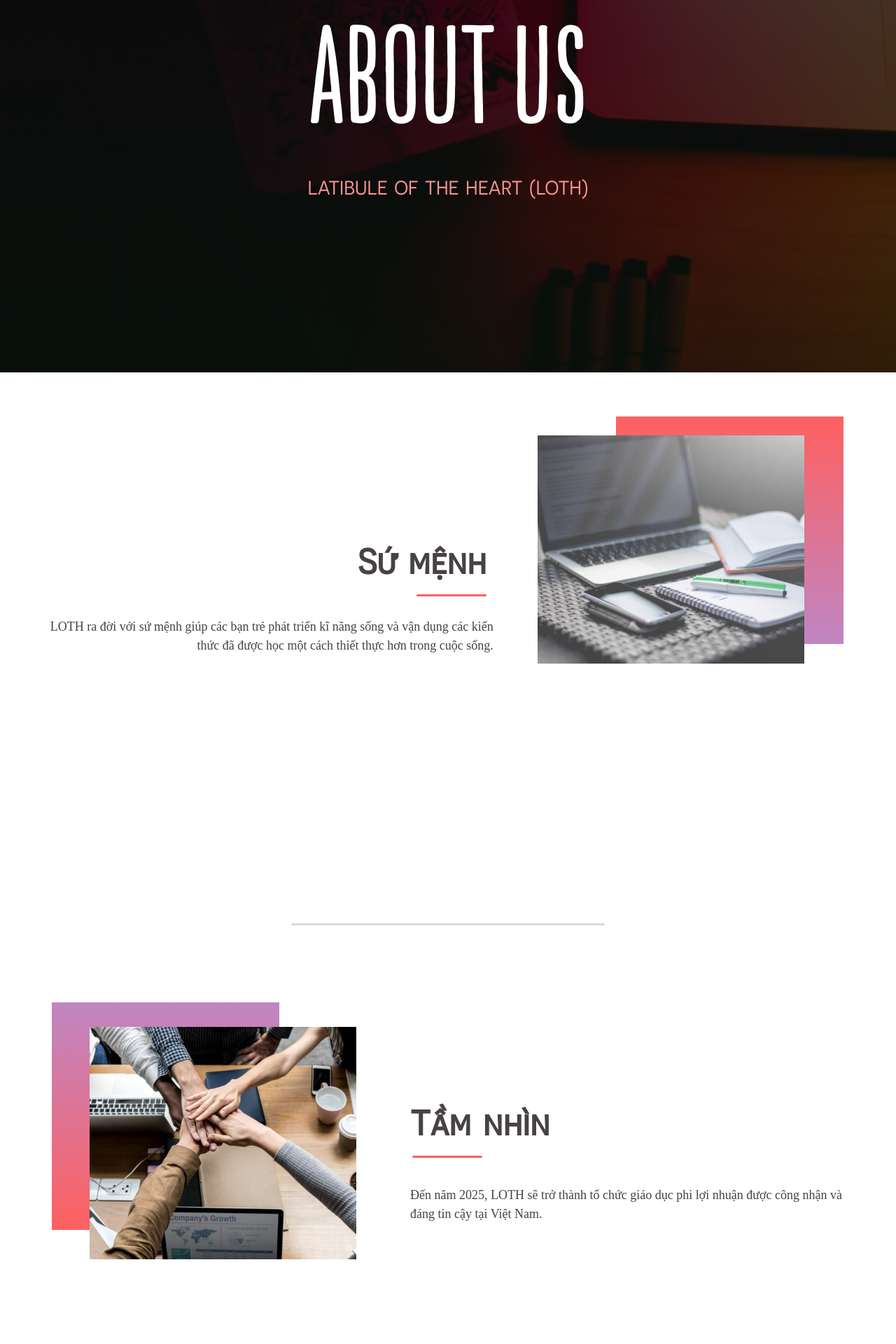
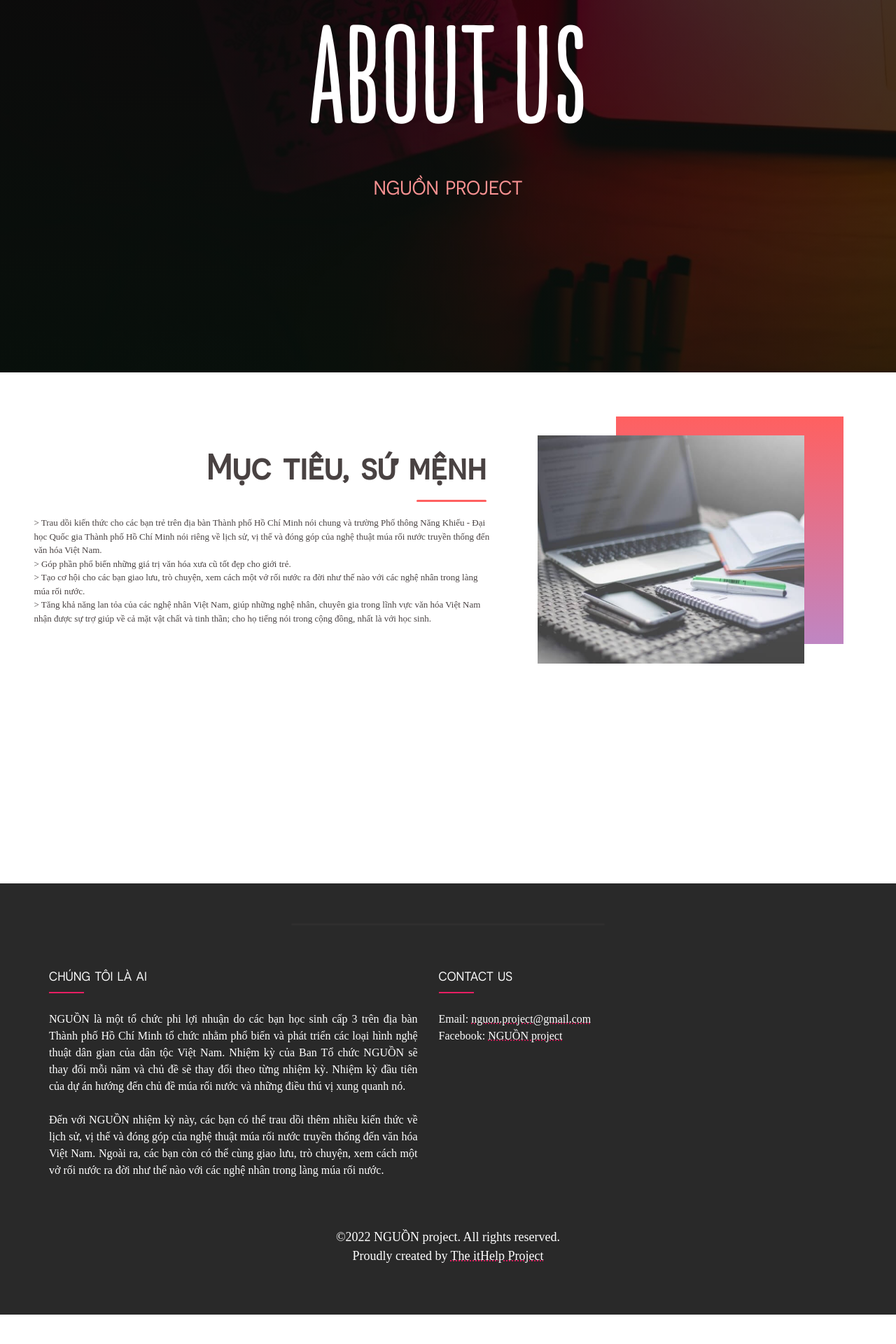
Before and after one commit to npovn/Nguon, a Jekyll site: the page aboutus.html, which Jekyll copies as it is, in a window 1280 px wide. Shown: the part 368-2288 px from the top of the page at 70% size. Built offline with Jekyll 4.4.1, drawn with Linux system fonts in a browser that asks for light colours; after the commit the page ends 2246 px from its top, so only the background shows below that; some of the changed text lies outside the part shown.

Commit message:
Update about us

```diff
--- a/aboutus.html
+++ b/aboutus.html
@@ -208,7 +208,7 @@
 
 .mission .title2{
     position: absolute;
-    transform: translateY(15vh);
+    transform: translateY(0vh);
     margin-left: 3vw;
     margin-right: 3vw;
     text-align: right;
@@ -218,7 +218,8 @@
 
 .mission .title2 p{
     position: absolute;
-    margin-top: 20px;
+    text-align: left !important;
+    margin-top: 10px;
     font-family: Vollkorn;
 }
 
@@ -803,7 +804,7 @@
         font-size: 50px;
     }
     .mission .title2 p{
-        font-size: 25px;
+        font-size: 20px;
     }
     .vision .title2 p{
         font-size: 25px;
@@ -835,7 +836,7 @@
         font-size: 50px;
     }
     .mission .title2 p{
-        font-size: 20px;
+        font-size: 15px;
     }
     .vision .title2 p{
         font-size: 20px;
@@ -861,7 +862,7 @@
         font-size: 50px;
     }
     .mission .title2 p{
-        font-size: 18px;
+        font-size: 13px;
     }
     .vision .title2 p{
         font-size: 18px;
@@ -890,7 +891,7 @@
   }
   @media screen and (max-width: 1020px) {
     .mission .title2 p{
-        font-size: 17px;
+        font-size: 12px;
     }
     .mission .deco{
         left: 60px;
@@ -903,7 +904,7 @@
   }
   @media screen and (max-width: 1008px) {
     .mission .title2 p{
-        font-size: 18px;
+        font-size: 13px;
     }
     .vision .title2 p{
         font-size: 18px;
@@ -1088,7 +1089,7 @@
         font-size: 40px;
     }
     .mission .title2 p{
-        font-size: 15px;
+        font-size: 10px;
     }
 
     /* Vision */
@@ -1199,7 +1200,6 @@
         transform: translateY(75vw);
         margin-left: 5vw;
         margin-right: 3vw;
-        text-align: right;
         padding: 10px;
         width: 85vw;
     }
@@ -1219,8 +1219,7 @@
         position: absolute;
     }
     .mission .title2 p{
-        text-align: left;
-        font-size: 15px;
+        font-size: 10px;
         margin-top: 20px;
     }
 
@@ -1485,135 +1484,24 @@
             <img src="Assets/Images/Aboutus.jpg" class="parallax1" alt="Study1">
             <div class="title">
                 <h1>About us</h1>
-                <p>Latibule of the Heart (LOTH)</p>
+                <p>Nguồn project</p>
             </div>
         </div>
-
         <div class="mission reveal">
             <div class="title2">
-                <h1>Sứ mệnh</h1>
-                <p>LOTH ra đời với sứ mệnh giúp các bạn trẻ phát triển kĩ năng sống và vận dụng các kiến thức đã được học một cách thiết thực hơn trong cuộc sống.</p>
+                <h1>Mục tiêu, sứ mệnh</h1>
+                <p>> Trau dồi kiến thức cho các bạn trẻ trên địa bàn Thành phố Hồ Chí Minh nói chung và trường Phổ thông Năng Khiếu - Đại học Quốc gia Thành phố Hồ Chí Minh nói riêng về lịch sử, vị thế và đóng góp của nghệ thuật múa rối nước truyền thống đến văn hóa Việt Nam. <br>
+                > Góp phần phổ biến những giá trị văn hóa xưa cũ tốt đẹp cho giới trẻ. <br>
+                > Tạo cơ hội cho các bạn giao lưu, trò chuyện, xem cách một vở rối nước ra đời như thế nào với các nghệ nhân trong làng múa rối nước. <br>
+                > Tăng khả năng lan tỏa của các nghệ nhân Việt Nam, giúp những nghệ nhân, chuyên gia trong lĩnh vực văn hóa Việt Nam nhận được sự trợ giúp về cả mặt vật chất và tinh thần; cho họ tiếng nói trong cộng đồng, nhất là với học sinh.</p>
+
             </div>
             <div class="img_container">
                 <div class="deco"></div>
                 <img src="Assets/Images/Aboutus2.jpg" alt="Study2">
             </div>
         </div>
-        <div class="vision reveal">
-            <div class="title2">
-                <h1>Tầm nhìn</h1>
-                <p>Đến năm 2025, LOTH sẽ trở thành tổ chức giáo dục phi lợi nhuận được công nhận và đáng tin cậy tại Việt Nam.</p>
-            </div>
-            <div class="img_container">
-                <div class="deco"></div>
-                <img src="Assets/Images/Aboutus3.jpg" alt="Study3">
-            </div>
-        </div>
-        <div class="goal reveal">
-            <h1>Mục tiêu</h1>
-            <div class="goal_container">
-                <div class="sub_goal reveal2">
-                    <img src="Assets/Images/MoneyIcon.png" alt="Money">
-                    <h1>Tài chính</h1>
-                    <p>Các khoản tài chính từ nhà tài trợ và quỹ quyên góp được sử dụng hợp lý và hiệu quả để hỗ trợ dụng cụ và tư liệu cho các dự án của tổ chức.</p>
-                </div>
-                <div class="sub_goal reveal2">
-                    <img src="Assets/Images/WorkshopIcon.png" alt="Workshop">
-                    <h1>Sản phẩm</h1>
-                    <p>LOTH tổ chức các dự án giáo dục như workshop - webinar; các chương trình dạy học tình nguyện và các bài viết về kĩ năng sống.</p>
-                </div>
-                <div class="sub_goal reveal2">
-                    <img src="Assets/Images/TrustIcon.png" alt="Trust">
-                    <h1>Con người</h1>
-                    <p>Môi trường làm việc cởi mở và tôn trọng lẫn nhau; có cho bản thân những kiến thức, kinh nghiệm và trải nghiệm thú vị.</p>
-                </div>
-                <div class="sub_goal reveal2">
-                    <img src="Assets/Images/StudentIcon.png" alt="Student">
-                    <h1>Thị trường</h1>
-                    <p>Không chỉ học sinh trong một độ tuổi nhất định mà tất cả học sinh ở từng cấp sẽ có các khóa học phù hợp và các kĩ năng sống rất thiết thực.</p>
-                </div>
-            </div>
-            <div class="BtnContainer">
-                <a href="events.html"><button><span></span>Xem thêm</button></a>
-            </div>
-        </div>
-
-        <div class="value reveal">
-            <h1>Giá trị cốt lõi</h1>
-            <div class="value_container">
-                <div class="sub_value reveal2">
-                    <h1>Giá trị thực tiễn</h1>
-                    <p>Các bạn học sinh sẽ được khám phá cách vận dụng những kiến thức vào cuộc sống một các hiệu quả và phù hợp.</p>
-                    <div class="value_background"></div>
-                </div>
-                <div class="sub_value reveal2">
-                    <h1>Giá trị bền vững</h1>
-                    <p>Các kiến thức và kĩ năng nhận được có giá trị sử dụng lâu dài.</p>
-                </div>
-                <div class="sub_value reveal2">
-                    <h1>Giá trị tích cực</h1>
-                    <p>Mang đến một góc nhìn cởi mở hơn, tích cực hơn về việc học thông quá các hoạt động truyền cảm hứng và tìm ra giá trị thật sự của việc học.</p>
-                </div>
-                <div class="sub_value reveal2">
-                    <h1>Giá trị kết nối</h1>
-                    <p>LOTH là chiếc cầu nối  các thế hệ đầy kinh nghiệm đi trước và những bạn học sinh có khao khát được học hỏi và đầy sức sáng tạo.</p>
-                </div>
-            </div>
-        </div>
-
-        <div class="team reveal">
-            <img src="Assets/Images/Team.svg" alt="image">
-            <div class="team_container">
-                <h1>Các phòng ban hiện có</h1>
-                <div class="sub_team">
-                    <img src="Assets/Images/Team1.png" alt="Icon1" class="team_icon">
-                    <h1>HR</h1>
-                    <p>Nhân sự (Human Resources Department)</p>
-                </div>
-                <div class="sub_team">
-                    <img src="Assets/Images/Team2.png" alt="Icon2" class="team_icon">
-                    <h1>PR</h1>
-                    <p>Truyền thông (Public Relations Department)</p>
-                </div>
-                <div class="sub_team">
-                    <img src="Assets/Images/Team3.png" alt="Icon3" class="team_icon">
-                    <h1>Des</h1>
-                    <p>Thiết kế (Design Department)</p>
-                </div>
-                <div class="sub_team">
-                    <img src="Assets/Images/Team4.png" alt="Icon4" class="team_icon">
-                    <h1>PG</h1>
-                    <p>Chương trình (Program Department)</p>
-                </div>
-                <div class="sub_team">
-                    <img src="Assets/Images/Team5.png" alt="Icon5" class="team_icon">
-                    <h1>EM</h1>
-                    <p>Sự kiện (Event Management Department)</p>
-                </div>
-            </div>
-        </div>
     </div>
-
-    <div class="counter-up">
-        <div class="content">
-          <div class="box">
-            <img src="Assets/Images/Icon1.png" alt="Icon1" class="icon">
-            <div class="counter" data-target="1600">0</div>
-            <div class="text">Lượt tương tác mỗi bài viết</div>
-          </div>
-          <div class="box">
-            <img src="Assets/Images/Icon2.png" alt="Icon2" class="icon">
-            <div class="counter" data-target="1100">0</div>
-            <div class="text">Lượt theo dõi trên Fanpage</div>
-          </div>
-          <div class="box">
-            <img src="Assets/Images/Icon3.png" alt="Icon3" class="icon">
-            <div class="counter" data-target="1000">0</div>
-            <div class="text">Lượt tiếp cận tháng 1/2022</div>
-          </div>
-        </div>
-    </div>
-
     <div id = "footer"></div>
 
     <script src="main.js"></script>
```
Also changed, not shown: 2 other files.
